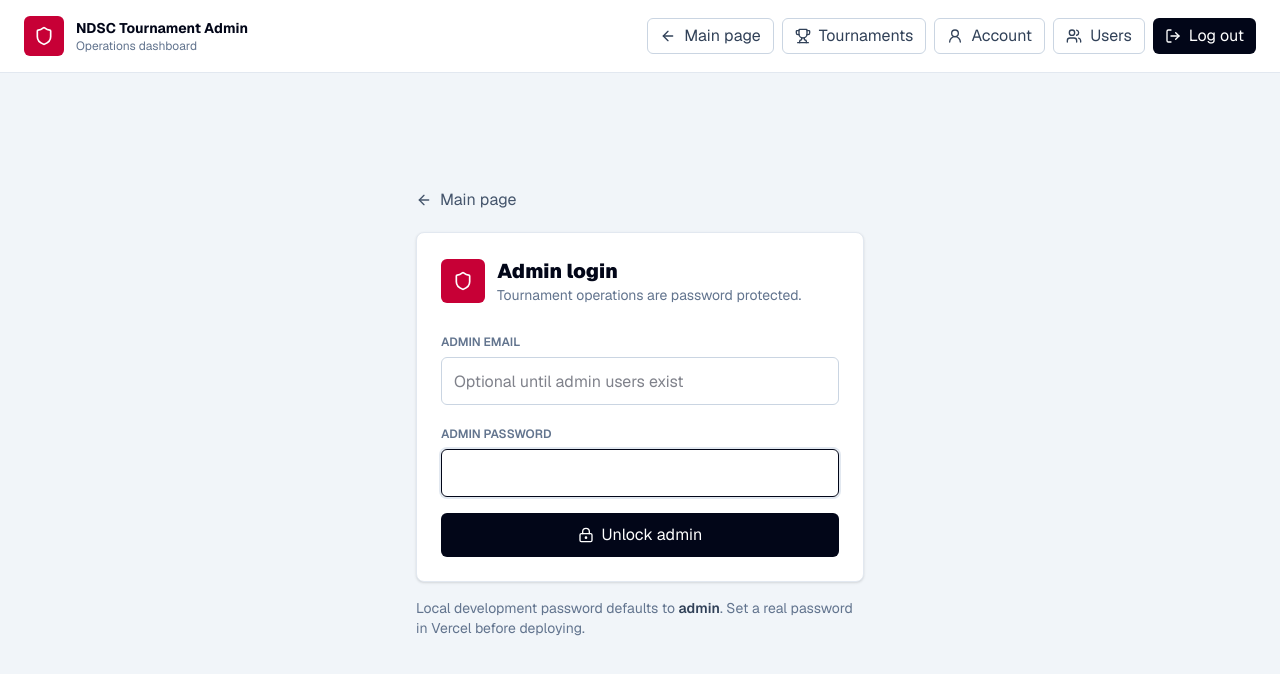
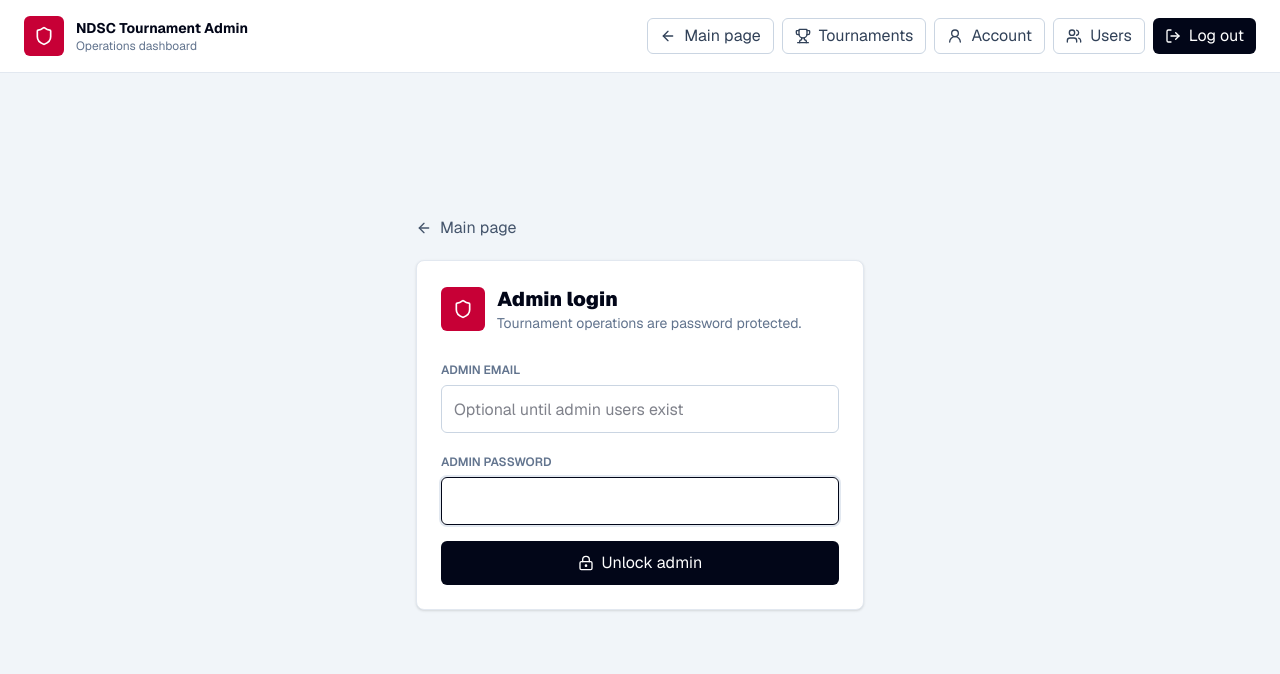
Before and after one commit to anorm529/ndsc-tournament-app, a Next.js app: page /admin/login in a window 1280 px wide. Shown: the top 674 px of the page. Built offline with nearby package versions, Linux system fonts and the light colour scheme; no server answers; the database is empty.

Commit message:
updated.

```diff
--- a/src/app/admin/login/page.tsx
+++ b/src/app/admin/login/page.tsx
@@ -29,10 +29,7 @@ export default async function AdminLoginPage({
           <LoginForm next={next} />
         </div>
       </section>
-      <p className="mt-4 text-sm text-slate-500">
-        Local development password defaults to <span className="font-semibold text-slate-700">admin</span>.
-        Set a real password in Vercel before deploying.
-      </p>
+
     </div>
   );
 }
```
